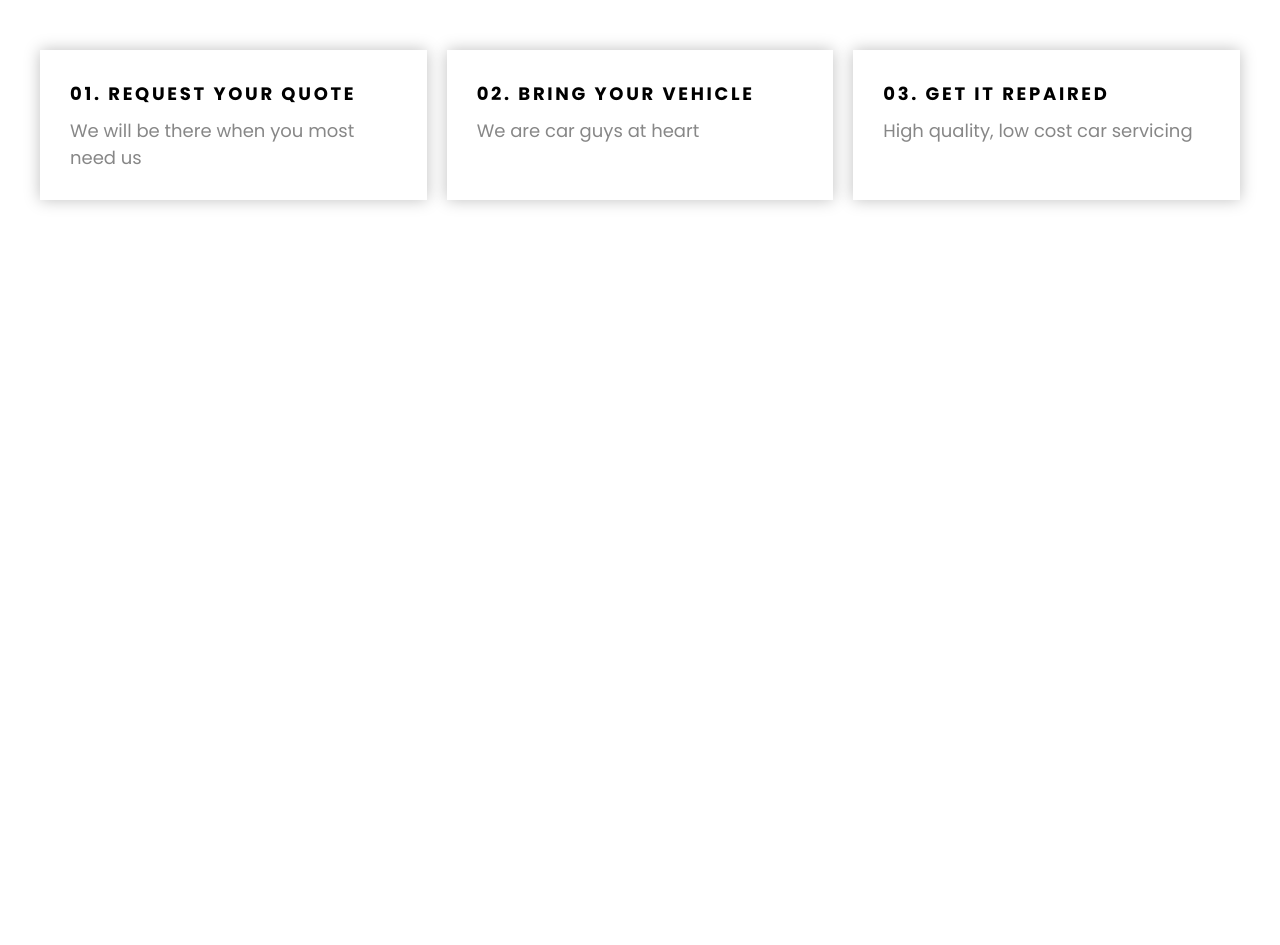
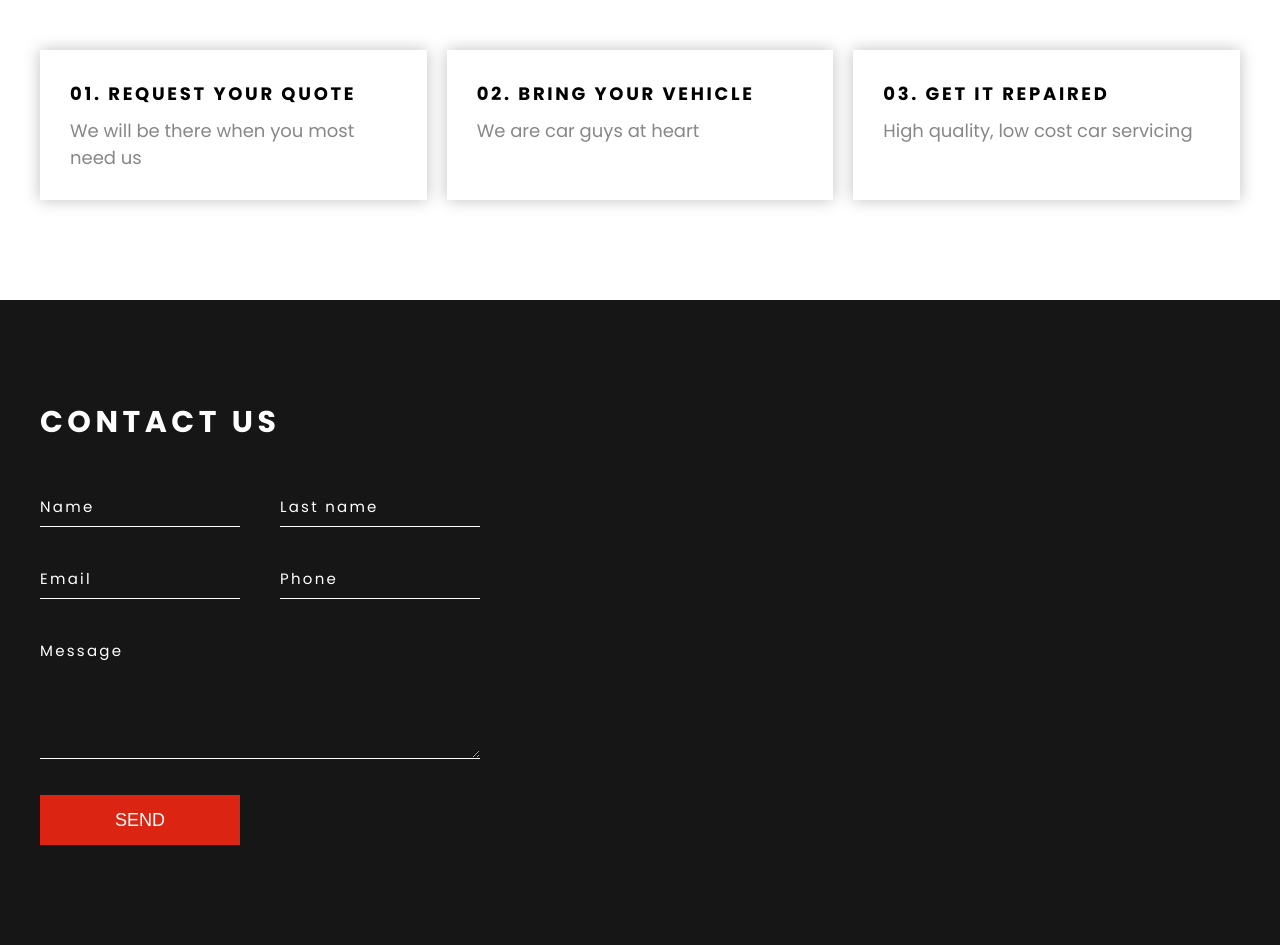
Before and after one commit to EugenPriymak/tng05, a plain HTML site: page index.html in a window 1280 px wide. Shown: the part 2860-3805 px from the top of the page. Before the commit the page ends 3160 px from the top, so only its background shows below. Drawn offline with Linux system fonts and the light colour scheme.

Commit message:
add and style 'contacts' block

```diff
--- a/index.html
+++ b/index.html
@@ -208,5 +208,46 @@
         </div>
     </section>
 
+
+    <section class="contacts">
+        <div class="container">
+            <h2 class="block__title text-white">Contact us</h2>
+            <form class="contacts__form" action="">
+                <div class="form__row">
+                    <div class="form__group">
+                        <input class="input" type="text" placeholder=" ">
+                        <label class="label" for="">Name</label>
+                    </div>
+                    <div class="form__group">
+                        <input class="input" type="text" placeholder=" ">
+                        <label class="label" for="">Last name</label>
+                    </div>
+                </div>
+
+                <div class="form__row">
+                    <div class="form__group">
+                        <input class="input" type="email" placeholder=" ">
+                        <label class="label" for="">Email</label>
+                    </div>
+                    <div class="form__group">
+                        <input class="input" type="tel" placeholder=" ">
+                        <label class="label" for="">Phone</label>
+                    </div>
+                </div>
+
+                <div class="form__row">
+                    <div class="form__group">
+                        <textarea name="" class="textarea" placeholder=" "></textarea>
+                        <label class="label" for="">Message</label>
+
+                    </div>
+                </div>
+
+                <button type="submit" class="btn text-upper">Send</button>
+
+            </form>
+        </div>
+    </section>
+
 </body>
 </html>
--- a/style.css
+++ b/style.css
@@ -36,6 +36,9 @@ p {
     align-items: center;
     display: inline-flex;
     transition: background-color ease .2s;
+    cursor: pointer;
+    outline: 0;
+    border: 0;
 }
 
 .btn:hover {
@@ -260,6 +263,10 @@ p {
     padding: 0 10px;
 }
 
+.text-upper {
+    text-transform: uppercase;
+}
+
 /* SERVICES */
 
 .services__item {
@@ -415,3 +422,89 @@ p {
     background: #ffffff;
     box-shadow: 0 0 15px rgba(0, 0, 0, 0.25);
 }
+
+/* contacts */
+
+.contacts {
+    padding: 100px 0;
+    background-color: #171616;
+}
+
+.contacts .block__title {
+    margin-bottom: 40px;
+}
+
+.contacts__form {
+    max-width: 440px;
+}
+
+.form__row {
+    display: flex;
+    margin: 0 -20px;
+
+}
+
+.form__group {
+    flex: 1;
+    padding: 0 20px;
+    position: relative;
+    margin-bottom: 30px;
+
+}
+
+.input {
+    width: 100%;
+    padding: 9px 0;
+    outline: 0;
+    border: 0;
+    border-bottom: 1px solid #fff;
+    background-color: transparent;
+    color: #fff;
+    font-size: 15px;
+    font-family: 'Poppins', sans-serif;
+}
+
+.input:focus + .label {
+    transform: translateY(-15px);
+    font-size: 12px;
+}
+
+.input:not(:placeholder-shown) + .label {
+    transform: translateY(-15px);
+    font-size: 12px;
+}
+
+.label {
+    letter-spacing: 0.15em;
+    color: #fff;
+    position: absolute;
+    top: 10px;
+    left: 20px;
+    pointer-events: none;
+    transition: all .2s ease;
+}
+
+.textarea {
+    width: 100%;
+    padding: 9px 0;
+    min-height: 130px;
+    resize: vertical;
+    outline: 0;
+    border: 0;
+    color: #fff;
+    font-family: ingerit;
+    font-size: 15px;
+    border-bottom: 1px solid #fff;
+    background-color: transparent;
+
+}
+
+.textarea:focus + .label {
+    transform: translateY(-15px);
+    font-size: 12px;
+}
+
+.textarea:not(:placeholder-shown) + .label {
+    transform: translateY(-15px);
+    font-size: 12px;
+}
```
